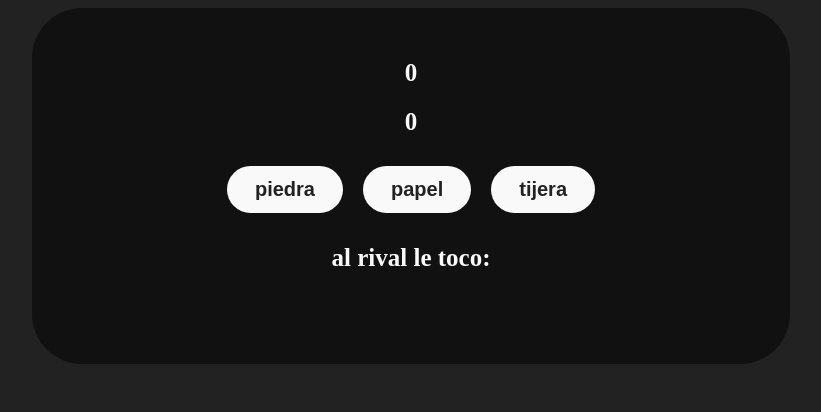
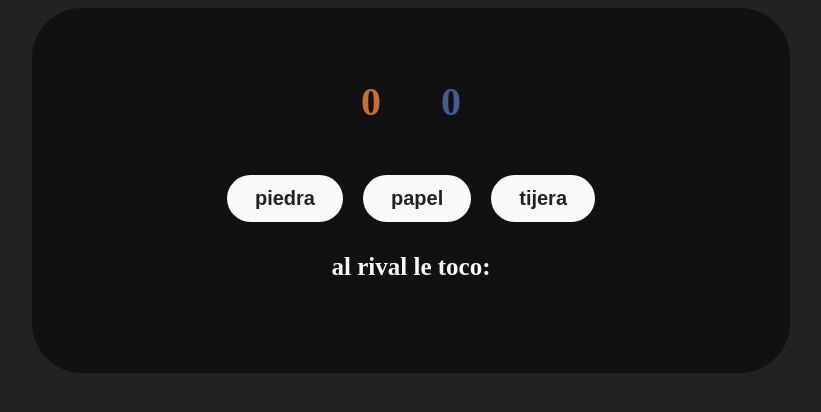
Before and after one commit to JoaquinRodriguez04/piedra-papel-tijera, a plain HTML site: page index.html in a window 1280 px wide. Shown: the whole page, without its empty margins (229-1050 px from the left). Drawn offline with Linux system fonts and the light colour scheme.

Commit message:
se modifico el style.css

```diff
--- a/style.css
+++ b/style.css
@@ -8,6 +8,14 @@
 
 .lost{
     color: #ff0000c2;
+}
+
+.points_container .colorUser{
+    color: #c96d37;
+}
+
+.points_container .colorIa{
+    color: #475b92;
 }
 
 body{
@@ -36,6 +44,17 @@ body{
     font-size: 25px;
     font-weight: bolder;
     color: #f9f9f9;
+}
+
+.points_container{
+    display: flex;
+    padding: 10px 120px;
+}
+
+.points_container h2{
+  margin: 30px;
+  font-size: 40px;
+  font-weight: 900;
 }
 
 .btn_container{
```
